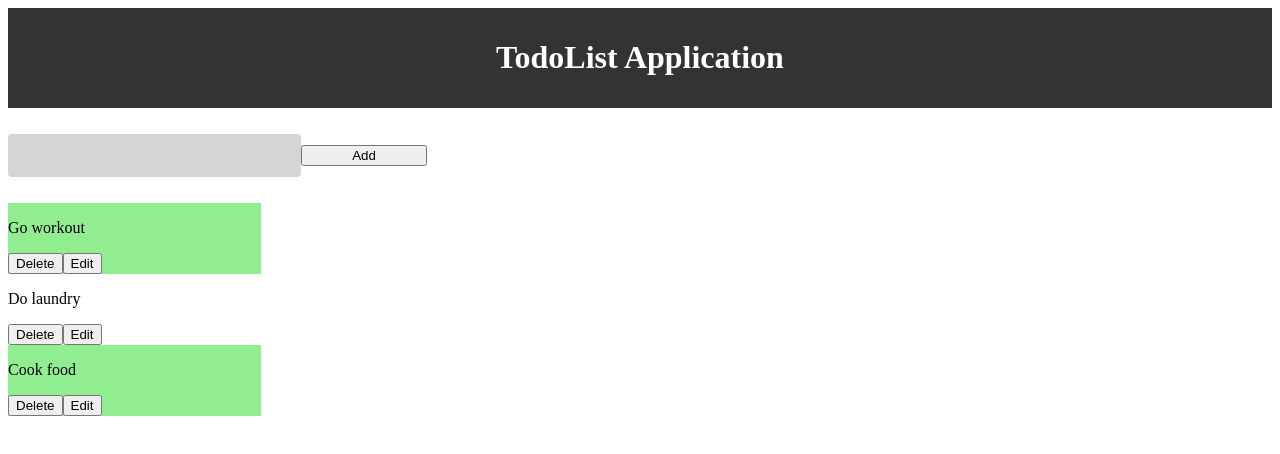
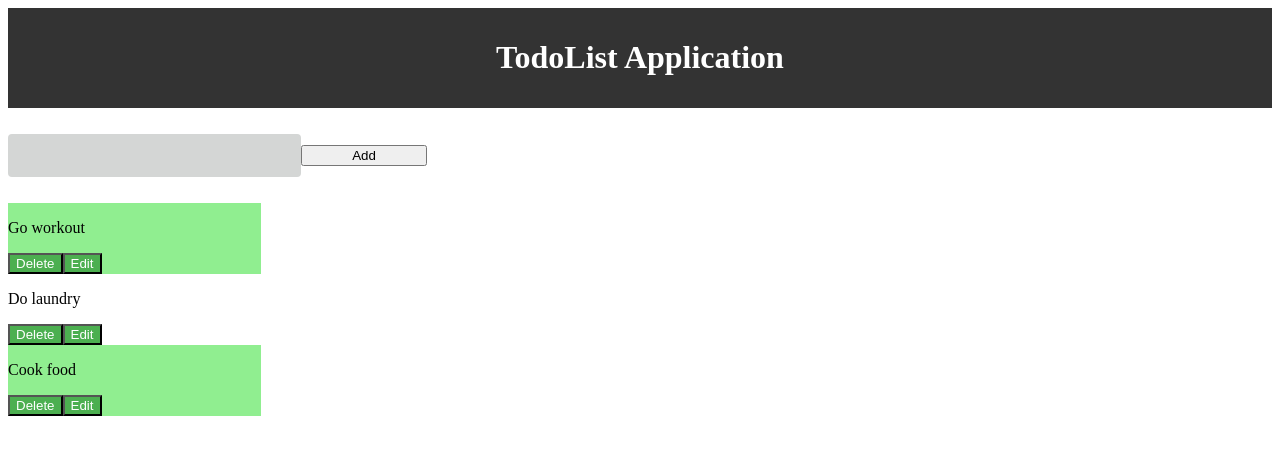
Before and after one commit to Anurag96/Vue_practice_todo, a Vue app: page / in a window 1280 px wide. Shown: the top 454 px of the page. Built offline with nearby package versions, Linux system fonts and the light colour scheme; what vue-uuid would draw is missing.

Commit message:
Updated the css minor fixes

```diff
--- a/src/components/Todo.vue
+++ b/src/components/Todo.vue
@@ -24,9 +24,9 @@ export default {
   .completed {
     text-decoration: line-through;
   }
-  /* .button {border-radius: 50%;
+   /* .button {border-radius: 50%;
   } */
-  .button {
+  button {
   background-color: #4CAF50; /* Green */
   color: white;
 }
--- a/src/components/Todos.vue
+++ b/src/components/Todos.vue
@@ -31,7 +31,7 @@ table {
             width: 20%;
         }
 
-        th, td {
+        td {
             padding: 10px;
         border: 1px solid black;
         border-collapse: collapse;
```
